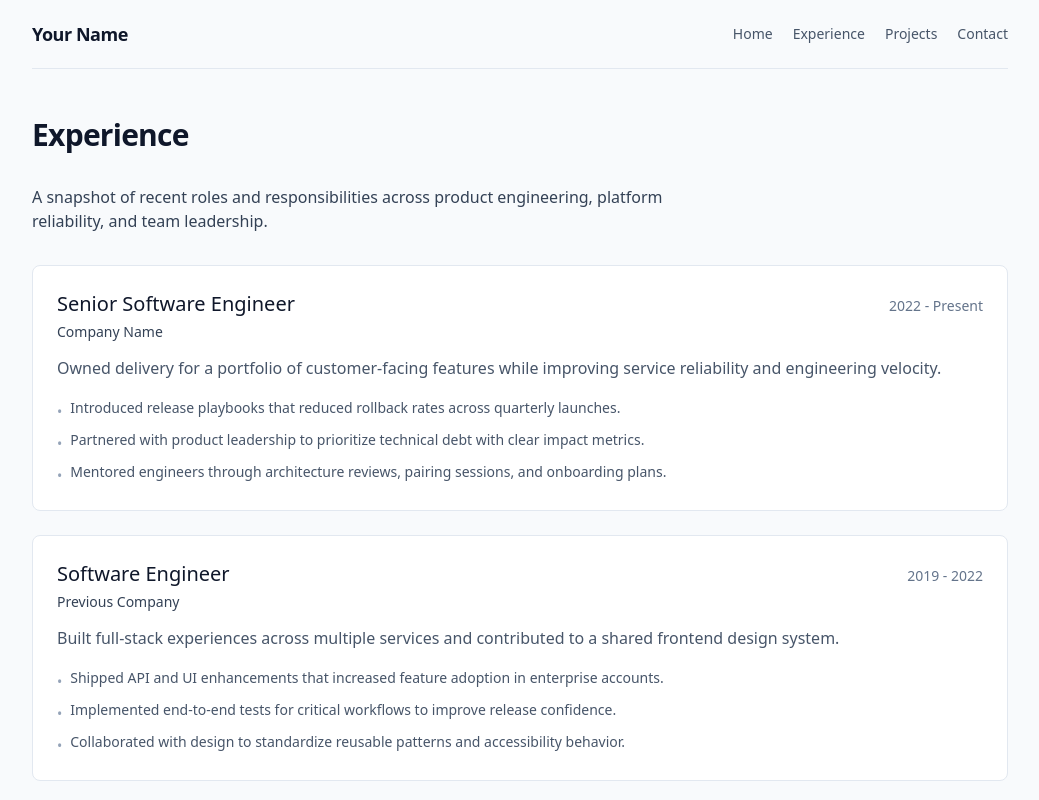
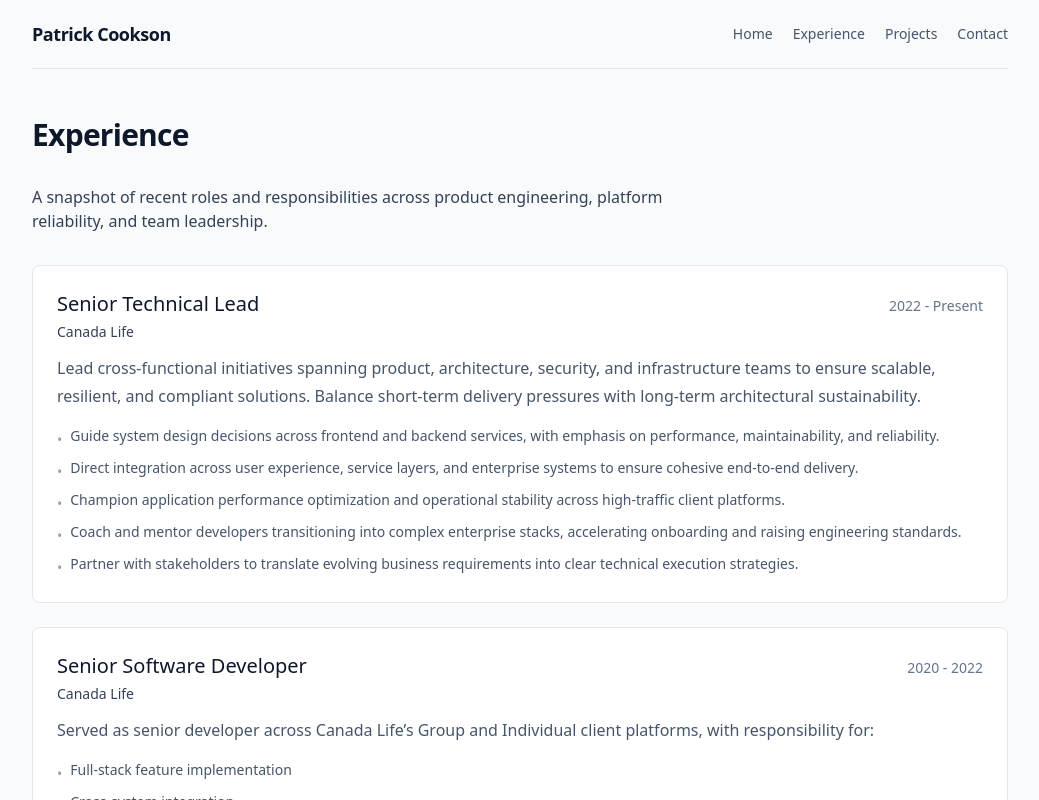
Before and after one commit to pcookson/professionalpersonalsite, a Next.js app: page /experience in a window 1280 px wide. Shown: the top 800 px of the page, without its empty margins (120-1159 px from the left). Built offline with nearby package versions, Linux system fonts and the light colour scheme.

Commit message:
updated content and added accurate info for site

```diff
--- a/app/experience/page.tsx
+++ b/app/experience/page.tsx
@@ -2,27 +2,32 @@ import { RoleSection } from "@/components/RoleSection";
 
 const experiences = [
   {
-    role: "Senior Software Engineer",
-    company: "Company Name",
+    role: "Senior Technical Lead",
+    company: "Canada Life",
     period: "2022 - Present",
     summary:
-      "Owned delivery for a portfolio of customer-facing features while improving service reliability and engineering velocity.",
+      "Lead cross-functional initiatives spanning product, architecture, security, and infrastructure teams to ensure scalable, resilient, and compliant solutions. Balance short-term delivery pressures with long-term architectural sustainability.",
     highlights: [
-      "Introduced release playbooks that reduced rollback rates across quarterly launches.",
-      "Partnered with product leadership to prioritize technical debt with clear impact metrics.",
-      "Mentored engineers through architecture reviews, pairing sessions, and onboarding plans."
+      "Guide system design decisions across frontend and backend services, with emphasis on performance, maintainability, and reliability.",
+      "Direct integration across user experience, service layers, and enterprise systems to ensure cohesive end-to-end delivery.",
+      "Champion application performance optimization and operational stability across high-traffic client platforms.",
+      "Coach and mentor developers transitioning into complex enterprise stacks, accelerating onboarding and raising engineering standards.",
+      "Partner with stakeholders to translate evolving business requirements into clear technical execution strategies."
     ]
   },
   {
-    role: "Software Engineer",
-    company: "Previous Company",
-    period: "2019 - 2022",
+    role: "Senior Software Developer",
+    company: "Canada Life",
+    period: "2020 - 2022",
     summary:
-      "Built full-stack experiences across multiple services and contributed to a shared frontend design system.",
+     "Served as senior developer across Canada Life’s Group and Individual client platforms, with responsibility for:",
     highlights: [
-      "Shipped API and UI enhancements that increased feature adoption in enterprise accounts.",
-      "Implemented end-to-end tests for critical workflows to improve release confidence.",
-      "Collaborated with design to standardize reusable patterns and accessibility behavior."
+      "Full-stack feature implementation",
+      "Cross-system integration",
+      "User experience enhancements",
+      "Application performance improvements",
+      "Technical mentorship of junior developers"
+
     ]
   }
 ];
--- a/app/layout.tsx
+++ b/app/layout.tsx
@@ -3,7 +3,7 @@ import Link from "next/link";
 import "./globals.css";
 
 export const metadata: Metadata = {
-  title: "Professional Personal Site",
+  title: "Patrick Cookson's Professional Site",
   description: "A personal professional website built with Next.js"
 };
 
@@ -26,7 +26,7 @@ export default function RootLayout({
           <header className="border-b border-slate-200 py-5">
             <div className="flex flex-wrap items-center justify-between gap-4">
               <Link href="/" className="text-lg font-semibold tracking-tight">
-                Your Name
+                Patrick Cookson
               </Link>
               <nav
                 aria-label="Primary navigation"
@@ -48,7 +48,7 @@ export default function RootLayout({
           <main className="flex-1 py-12">{children}</main>
 
           <footer className="border-t border-slate-200 py-5 text-sm text-slate-500">
-            <p>© {new Date().getFullYear()} Your Name. All rights reserved.</p>
+            <p>© {new Date().getFullYear()} Patrick Cookson. All rights reserved.</p>
           </footer>
         </div>
       </body>
--- a/app/page.tsx
+++ b/app/page.tsx
@@ -1,13 +1,11 @@
 import { FocusAreas } from "@/components/FocusAreas";
 import { Hero } from "@/components/Hero";
-import { SelectedProjects } from "@/components/SelectedProjects";
 
 export default function HomePage() {
   return (
     <div className="space-y-12">
       <Hero />
       <FocusAreas />
-      <SelectedProjects />
     </div>
   );
 }
--- a/app/projects/page.tsx
+++ b/app/projects/page.tsx
@@ -2,25 +2,16 @@ import { ProjectCard } from "@/components/ProjectCard";
 
 const projects = [
   {
-    name: "Onboarding Workflow Modernization",
+    name: "Muscle Gainification App",
     description:
-      "Rebuilt onboarding flows into modular services and a guided UI that simplified implementation for enterprise clients.",
-    stack: "Next.js, TypeScript, PostgreSQL, Redis",
-    outcome: "Reduced average setup time from weeks to days."
+      "Application to gamify strength and hypertrophy for those currently involved in resistence training.",
+    stack: "Next.js, TypeScript, PostgreSQL, Redis"
   },
   {
-    name: "Customer Success Analytics Hub",
+    name: "Architectural Decision Dashboard",
     description:
-      "Delivered a reporting experience that combined event data, account health indicators, and operational insights.",
-    stack: "React, Node.js, Tailwind CSS, BigQuery",
-    outcome: "Improved decision-making speed for weekly account reviews."
-  },
-  {
-    name: "Release Readiness Dashboard",
-    description:
-      "Created a centralized release dashboard with quality gates, incident summaries, and deployment status across teams.",
-    stack: "Next.js, GraphQL, Playwright, Vercel",
-    outcome: "Cut release coordination overhead and improved launch predictability."
+      "Dashboard to integrate software architecture decision making with Jira and Confluence",
+    stack: "React, Node.js, Tailwind CSS",
   }
 ];
 
@@ -41,7 +32,6 @@ export default function ProjectsPage() {
             name={project.name}
             description={project.description}
             stack={project.stack}
-            outcome={project.outcome}
           />
         ))}
       </div>
--- a/components/ContactLinks.tsx
+++ b/components/ContactLinks.tsx
@@ -1,18 +1,18 @@
 const links = [
   {
     label: "Email",
-    href: "mailto:your.email@example.com",
-    text: "your.email@example.com"
+    href: "mailto:pcookson@uwo.ca",
+    text: "pcookson@uwo.ca"
   },
   {
     label: "LinkedIn",
-    href: "https://www.linkedin.com/in/your-profile",
-    text: "linkedin.com/in/your-profile"
+    href: "https://ca.linkedin.com/in/patrick-cookson",
+    text: "linkedin.com/in/patrick-cookson"
   },
   {
     label: "GitHub",
-    href: "https://github.com/your-username",
-    text: "github.com/your-username"
+    href: "https://github.com/pcookson",
+    text: "https://github.com/pcookson"
   }
 ];
 
--- a/components/ProjectCard.tsx
+++ b/components/ProjectCard.tsx
@@ -2,10 +2,9 @@ type ProjectCardProps = {
   name: string;
   description: string;
   stack: string;
-  outcome: string;
 };
 
-export function ProjectCard({ name, description, stack, outcome }: ProjectCardProps) {
+export function ProjectCard({ name, description, stack }: ProjectCardProps) {
   return (
     <article className="rounded-lg border border-slate-200 bg-white p-6">
       <h2 className="text-xl font-medium text-slate-900">{name}</h2>
@@ -13,9 +12,6 @@ export function ProjectCard({ name, description, stack, outcome }: ProjectCardPr
       <p className="mt-4 text-sm text-slate-500">
         <span className="font-medium text-slate-700">Stack:</span> {stack}
       </p>
-      <p className="mt-2 text-sm text-slate-500">
-        <span className="font-medium text-slate-700">Outcome:</span> {outcome}
-      </p>
     </article>
   );
 }
--- a/components/SelectedProjects.tsx
+++ /dev/null
@@ -1,48 +0,0 @@
-import Link from "next/link";
-
-const selectedProjects = [
-  {
-    title: "Customer Onboarding Platform",
-    summary:
-      "Led a cross-functional delivery that reduced onboarding cycle time by 35% through automation and workflow redesign."
-  },
-  {
-    title: "Operational Insights Dashboard",
-    summary:
-      "Designed a real-time KPI dashboard that gave support and operations teams a shared source of truth for key metrics."
-  }
-];
-
-export function SelectedProjects() {
-  return (
-    <section aria-labelledby="selected-projects-title" className="space-y-5">
-      <div className="flex flex-wrap items-end justify-between gap-3">
-        <h2
-          id="selected-projects-title"
-          className="text-2xl font-semibold tracking-tight text-slate-900"
-        >
-          Selected Projects
-        </h2>
-        <Link
-          href="/projects"
-          className="text-sm font-medium text-slate-700 underline-offset-4 hover:text-slate-900 hover:underline focus-visible:outline-none focus-visible:ring-2 focus-visible:ring-slate-400 focus-visible:ring-offset-2"
-        >
-          View all projects
-        </Link>
-      </div>
-      <div className="grid gap-4 md:grid-cols-2">
-        {selectedProjects.map((project) => (
-          <article
-            key={project.title}
-            className="rounded-lg border border-slate-200 bg-white p-5"
-          >
-            <h3 className="text-lg font-medium text-slate-900">{project.title}</h3>
-            <p className="mt-2 text-sm leading-6 text-slate-600">
-              {project.summary}
-            </p>
-          </article>
-        ))}
-      </div>
-    </section>
-  );
-}
```
